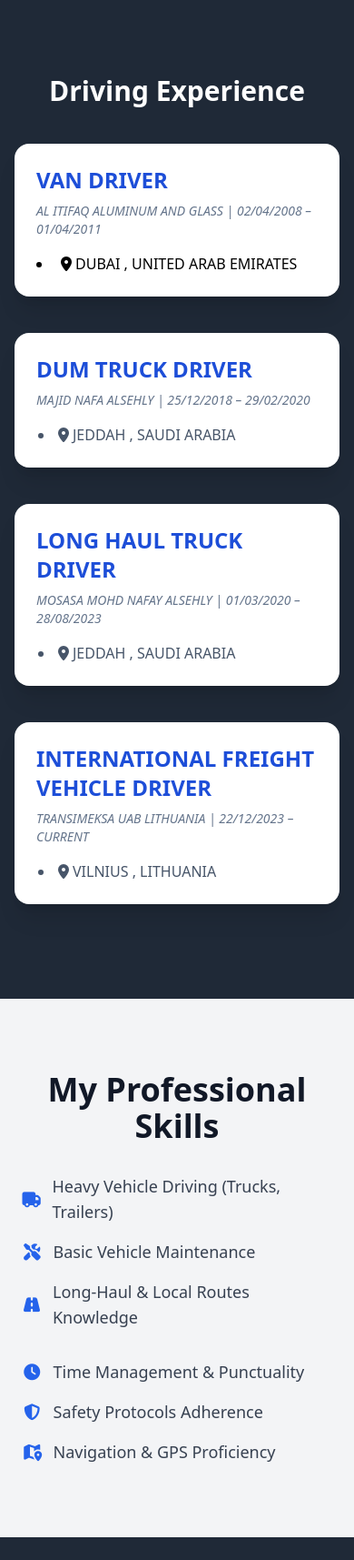
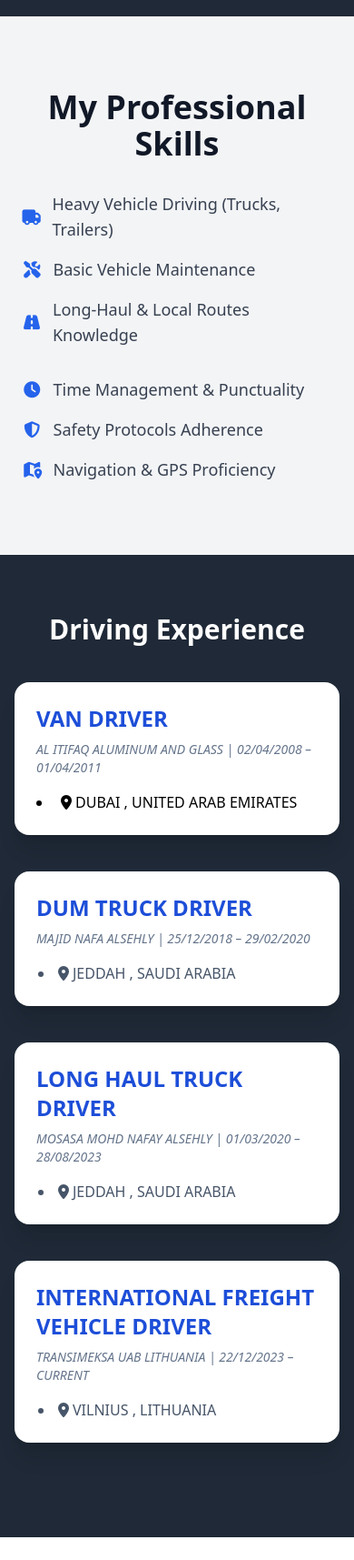
Before and after one commit to hamza-1897/m-amin-portfolio, a plain HTML site: page index.html in a window 390 px wide. Shown: the part 1903-3618 px from the top of the page at 91% size. Drawn offline with nearby package versions, Linux system fonts and the light colour scheme.

Commit message:
certificate section added

```diff
--- a/index.html
+++ b/index.html
@@ -23,8 +23,11 @@
   <ul class="flex md:gap-4 md:mr-15 w-[60%] mr-10 font-sansarif text-lg text-white justify-around ">
     <a class="hover:text-blue-400 " href="#home">Home</a>
     <a class="hover:text-blue-400 "  href="#about-me">About Me</a>
+        <a class="hover:text-blue-400 "  href="#skills">Skills</a>
+
     <a class="hover:text-blue-400 "  href="#experience">Experience</a>
-    <a class="hover:text-blue-400 "  href="#">Skills</a>
+        <a class="hover:text-blue-400 "  href="#certificate">Certificate</a>
+
     <a class="hover:text-blue-400 "  href="#contact">Contact</a>
   </ul>
 
@@ -41,8 +44,10 @@
   <ul  class="flex flex-col justify-center text-white items-center ">
     <a class="hover:text-blue-400 py-1 text-center w-full " onClick={toggleMenu} href="#home">Home</a>
     <a class="hover:text-blue-400 py-1 border-slate-600  border-y text-center w-full" onClick={toggleMenu} href="#about-me">About Me</a>
+        <a class="hover:text-blue-400 py-1 border-y border-slate-600 text-center w-full" onClick={toggleMenu} href="#skills">Skills</a>
+
     <a class="hover:text-blue-400 py-1 text-center w-full" onClick={toggleMenu} href="#experience">Experience</a>
-    <a class="hover:text-blue-400 py-1 border-y border-slate-600 text-center w-full" onClick={toggleMenu} href="#">Skills</a>
+    <a class="hover:text-blue-400 py-1 border-y border-slate-600 text-center w-full" onClick={toggleMenu} href="#certificate">Certificate</a>
     <a class="hover:text-blue-400 py-1 text-center w-full" onClick={toggleMenu} href="#contact">Contact</a>
   </ul>
         </div>
@@ -125,6 +130,44 @@
 </div>
 
 
+    <!-- Skills Section -->
+    <section id="skills" class="py-20 px-6 md:px-8 bg-gray-100">
+        <div class="container mx-auto max-w-4xl">
+            <h2 class="text-4xl font-bold text-center text-gray-900 mb-8">My Professional Skills</h2>
+            <div class="max-w-3xl mx-auto grid grid-cols-1 md:grid-cols-2 gap-8 text-lg">
+                <ul class="list-none space-y-4 text-gray-700">
+                    <li class="flex items-center space-x-3">
+                        <i class="fas fa-truck text-blue-600"></i>
+                        <span>Heavy Vehicle Driving (Trucks, Trailers)</span>
+                    </li>
+                    <li class="flex items-center space-x-3">
+                        <i class="fas fa-tools text-blue-600"></i>
+                        <span>Basic Vehicle Maintenance</span>
+                    </li>
+                    <li class="flex items-center space-x-3">
+                        <i class="fas fa-road text-blue-600"></i>
+                        <span>Long-Haul & Local Routes Knowledge</span>
+                    </li>
+                </ul>
+                <ul class="list-none space-y-4 text-gray-700">
+                    <li class="flex items-center space-x-3">
+                        <i class="fas fa-clock text-blue-600"></i>
+                        <span>Time Management & Punctuality</span>
+                    </li>
+                    <li class="flex items-center space-x-3">
+                        <i class="fas fa-shield-alt text-blue-600"></i>
+                        <span>Safety Protocols Adherence</span>
+                    </li>
+                    <li class="flex items-center space-x-3">
+                        <i class="fas fa-map-marked-alt text-blue-600"></i>
+                        <span>Navigation & GPS Proficiency</span>
+                    </li>
+                </ul>
+            </div>
+        </div>
+    </section>
+
+
 <!--Experience-->
 
  <section id="experience" class="experience-section py-16 px-4 md:px-8 max-w-5xl mx-auto text-center">
@@ -192,44 +235,32 @@
 
 
 
-    <!-- Skills Section -->
-    <section id="skills" class="py-20 px-6 md:px-8 bg-gray-100">
+
+
+
+
+    <!-- Certifications Section -->
+    <section id="certificate" class="py-20 px-6 md:px-8 bg-white">
         <div class="container mx-auto max-w-4xl">
-            <h2 class="text-4xl font-bold text-center text-gray-900 mb-8">My Professional Skills</h2>
-            <div class="max-w-3xl mx-auto grid grid-cols-1 md:grid-cols-2 gap-8 text-lg">
-                <ul class="list-none space-y-4 text-gray-700">
-                    <li class="flex items-center space-x-3">
-                        <i class="fas fa-truck text-blue-600"></i>
-                        <span>Heavy Vehicle Driving (Trucks, Trailers)</span>
-                    </li>
-                    <li class="flex items-center space-x-3">
-                        <i class="fas fa-tools text-blue-600"></i>
-                        <span>Basic Vehicle Maintenance</span>
-                    </li>
-                    <li class="flex items-center space-x-3">
-                        <i class="fas fa-road text-blue-600"></i>
-                        <span>Long-Haul & Local Routes Knowledge</span>
-                    </li>
-                </ul>
-                <ul class="list-none space-y-4 text-gray-700">
-                    <li class="flex items-center space-x-3">
-                        <i class="fas fa-clock text-blue-600"></i>
-                        <span>Time Management & Punctuality</span>
-                    </li>
-                    <li class="flex items-center space-x-3">
-                        <i class="fas fa-shield-alt text-blue-600"></i>
-                        <span>Safety Protocols Adherence</span>
-                    </li>
-                    <li class="flex items-center space-x-3">
-                        <i class="fas fa-map-marked-alt text-blue-600"></i>
-                        <span>Navigation & GPS Proficiency</span>
-                    </li>
-                </ul>
+            <h2 class="text-4xl font-bold text-center text-gray-900 mb-8">Certifications</h2>
+            <div class="bg-gray-100 p-8 rounded-xl shadow-lg flex flex-col md:flex-row items-center gap-8">
+                <!-- Certificate Image Placeholder -->
+                 <div class="w-full md:w-1/2">
+                    <img
+                        src="assets/certificate.jpg"
+                        alt="Dangerous Goods Transport Certificate"
+                        class="rounded-lg shadow-md"
+                    >
+                </div>
+                <!-- Certificate Details -->
+                <div class="w-full md:w-1/2 text-left">
+                    <h3 class="text-2xl font-bold text-gray-900 mb-2">Dangerous Goods Transport Certificate</h3>
+                    <p class="text-gray-700 mb-4">
+I have received special training to transport dangerous goods to their destination in a safe and lawful manner. This certificate is proof that I prioritize safety standards above all.                    </p>
+                </div>
             </div>
         </div>
     </section>
-
-
 
 
 <!--Contact-->
```
Also changed, not shown: assets/certificate.jpg (added).
